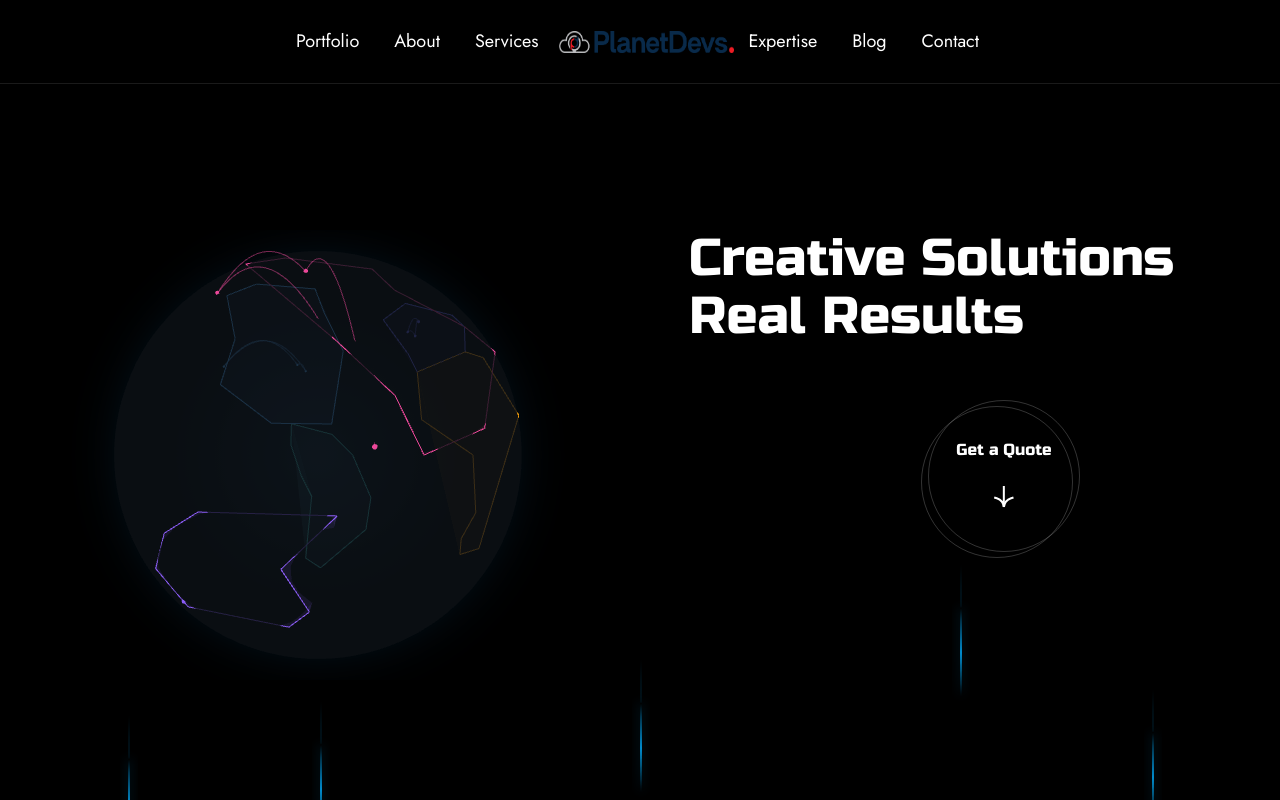
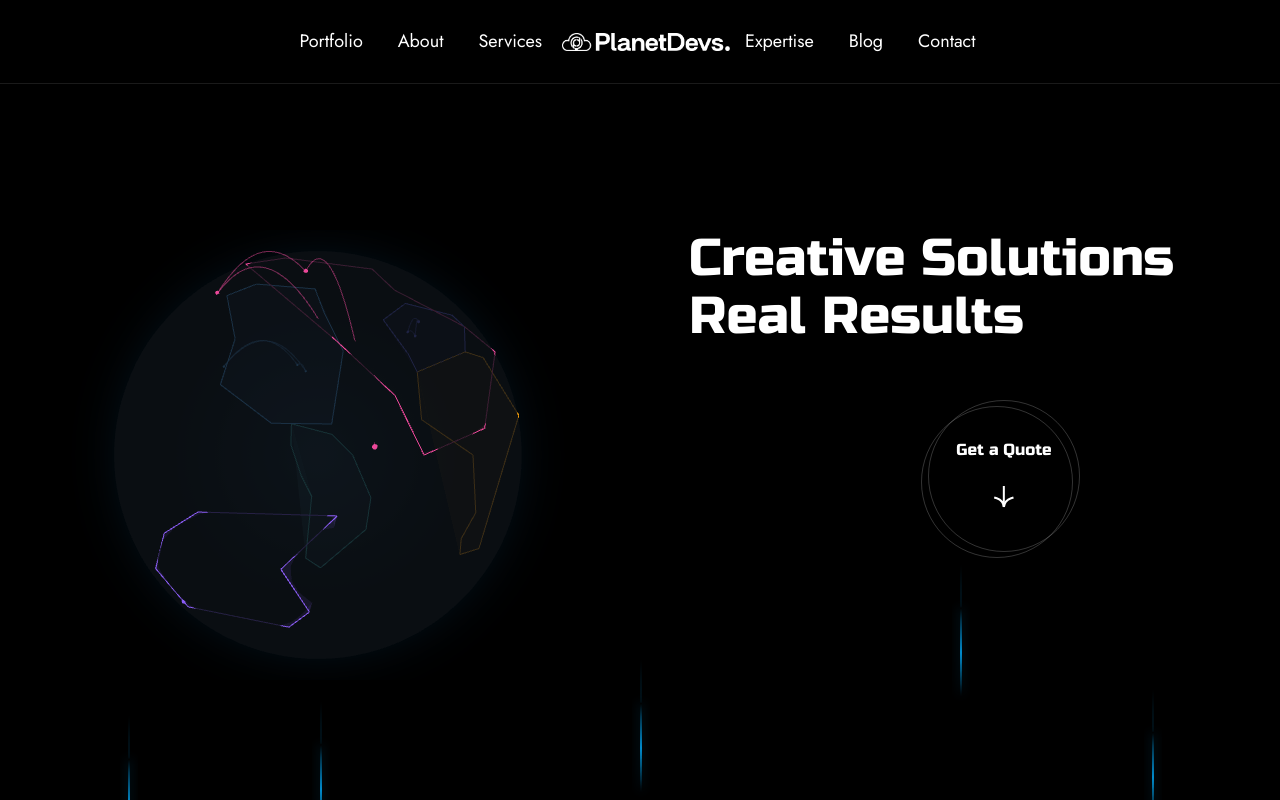
Before and after one commit to Suryanshu1005/planetdevs, a React (Vite) app: page / in a window 1280 px wide. Shown: the top 800 px of the page. Built offline with nearby package versions, Linux system fonts and the light colour scheme.

Commit message:
changed logo

```diff
--- a/src/components/NavbarComponent/Navbar.jsx
+++ b/src/components/NavbarComponent/Navbar.jsx
@@ -3,7 +3,8 @@ import React, {useState} from "react";
 import {Navbar, Nav, Container, Image} from "react-bootstrap";
 import "./NavbarComponent.css";
 import {menuItemsLeft, menuItemsRight} from "../../constants";
-import logo from "../../assets/PD-Logo.png";
+// import logo from "../../assets/PD-Logo.png";
+import logoWhite from "../../assets/PD-Logo-White.png";
 
 const NavbarComponent = () => {
   const [isHovered, setIsHovered] = useState(false);
@@ -48,7 +49,7 @@ const NavbarComponent = () => {
           {/* Brand logo (no margin) */}
           <Navbar.Brand href="/" className="brand-logo m-0">
             <span className="">
-              <Image src={logo} width={175} height={22} />
+              <Image src={logoWhite} width={168} height={18} />
             </span>
           </Navbar.Brand>
 
```
Also changed, not shown: src/assets/PD-Logo-White.png (added).
